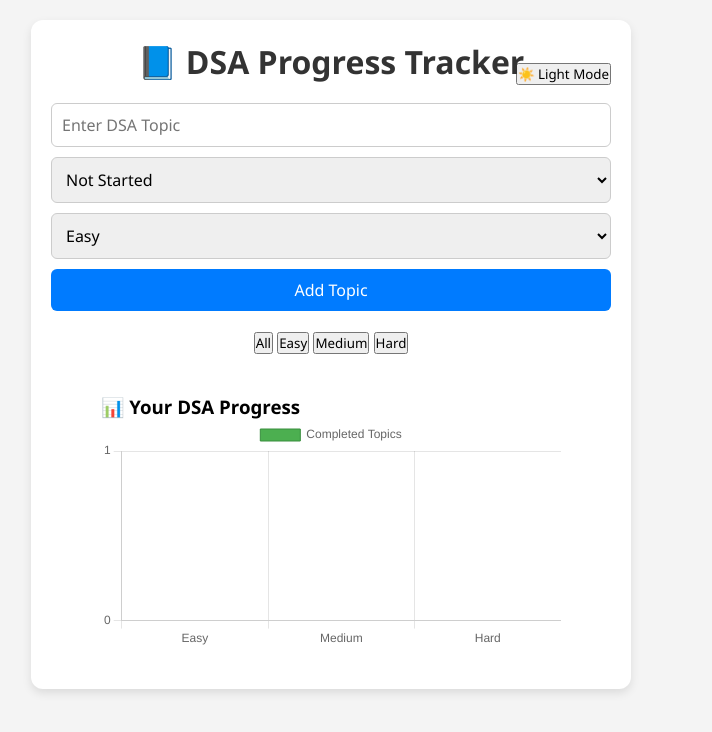
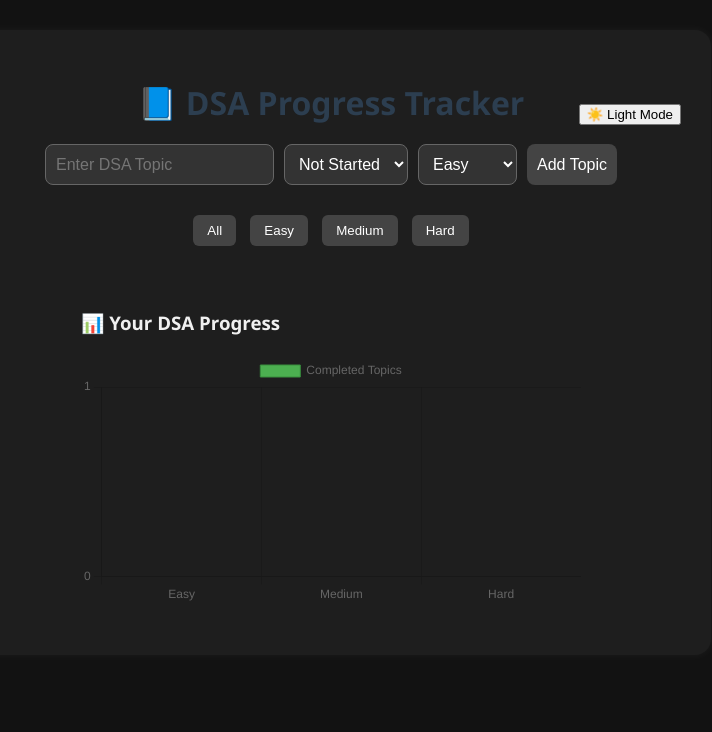
Before and after one commit to Eitishkumar23/DSA-progress-tracker, a plain HTML site: page index.html in a window 1280 px wide. Both pictures are taken after a click on the button "🌙 Dark Mode". Shown: the whole page, without its empty margins (309-1021 px from the left). Drawn offline with nearby package versions, Linux system fonts and the light colour scheme.

Commit message:
Update style.css

```diff
--- a/style.css
+++ b/style.css
@@ -1,98 +1,130 @@
-/* Basic Reset */
-* {
+body {
+  font-family: 'Segoe UI', sans-serif;
+  background-color: #f5f7fa;
   margin: 0;
   padding: 0;
-  box-sizing: border-box;
-  font-family: 'Segoe UI', sans-serif;
-}
-
-/* Page Background */
-body {
-  background-color: #f4f4f4;
-  padding: 20px;
-}
-
-/* Container */
-.container {
-  max-width: 600px;
-  margin: auto;
-  background: white;
-  padding: 20px;
-  border-radius: 12px;
-  box-shadow: 0 4px 10px rgba(0,0,0,0.1);
-}
-
-/* Heading */
-h1 {
-  text-align: center;
-  margin-bottom: 20px;
   color: #333;
 }
 
-/* Form Section */
-.form-section {
-  display: flex;
-  flex-direction: column;
-  gap: 10px;
+.container {
+  max-width: 700px;
+  margin: 30px auto;
+  background: #fff;
+  padding: 30px;
+  border-radius: 16px;
+  box-shadow: 0 0 15px rgba(0,0,0,0.1);
+}
+
+h1 {
+  text-align: center;
+  color: #2c3e50;
   margin-bottom: 20px;
 }
 
+.form-section {
+  display: flex;
+  flex-wrap: wrap;
+  gap: 10px;
+  justify-content: center;
+  margin-bottom: 25px;
+}
+
 .form-section input,
-.form-section select {
+.form-section select,
+.form-section button {
   padding: 10px;
+  font-size: 16px;
+  border-radius: 8px;
   border: 1px solid #ccc;
-  border-radius: 6px;
-  font-size: 16px;
 }
 
 .form-section button {
-  padding: 10px;
-  background-color: #007bff;
+  background-color: #3498db;
   color: white;
+  cursor: pointer;
   border: none;
-  font-size: 16px;
-  border-radius: 6px;
-  cursor: pointer;
-  transition: background-color 0.3s;
+  transition: 0.3s;
 }
 
 .form-section button:hover {
-  background-color: #0056b3;
+  background-color: #2980b9;
 }
 
-/* Topic List */
-#topicList {
-  display: flex;
-  flex-direction: column;
-  gap: 10px;
-}
-
-/* Topic Card (to be added later in JS) */
 .topic-card {
-  background: #e9f0fa;
-  padding: 10px 15px;
-  border-left: 5px solid #007bff;
-  border-radius: 6px;
+  background-color: #f0f4f8;
+  padding: 12px 18px;
+  margin: 10px 0;
+  border-radius: 10px;
   display: flex;
   justify-content: space-between;
   align-items: center;
+  box-shadow: 0 1px 5px rgba(0,0,0,0.05);
 }
 
 .topic-card span {
-  font-weight: 500;
+  font-weight: 500;
 }
 
 .delete-btn {
-  background-color: #ff4d4d;
+  background: transparent;
   border: none;
-  color: white;
-  padding: 5px 10px;
-  margin-left: 10px;
-  border-radius: 6px;
+  font-size: 18px;
+  color: #e74c3c;
   cursor: pointer;
-  font-size: 14px;
+  transition: 0.2s;
 }
 
 .delete-btn:hover {
-  background-color: #e60000;
+  transform: scale(1.2);
 }
+
+.filters button {
+  padding: 8px 14px;
+  margin: 5px;
+  border: none;
+  border-radius: 6px;
+  cursor: pointer;
+  background-color: #ddd;
+  transition: 0.2s;
+}
+
+.filters button:hover {
+  background-color: #bbb;
+}
+
+canvas {
+  margin-top: 20px;
+}
+
+body.dark-mode {
+  background-color: #121212;
+  color: #f0f0f0;
+}
+
+body.dark-mode .container {
+  background-color: #1e1e1e;
+  box-shadow: 0 0 10px rgba(255, 255, 255, 0.05);
+}
+
+body.dark-mode .topic-card {
+  background-color: #2c2c2c;
+  color: #f0f0f0;
+}
+
+body.dark-mode .form-section input,
+body.dark-mode .form-section select {
+  background-color: #333;
+  color: #fff;
+  border: 1px solid #666;
+}
+
+body.dark-mode .form-section button,
+body.dark-mode .filters button {
+  background-color: #444;
+  color: #fff;
+}
+
+body.dark-mode .form-section button:hover,
+body.dark-mode .filters button:hover {
+  background-color: #666;
+}
```
